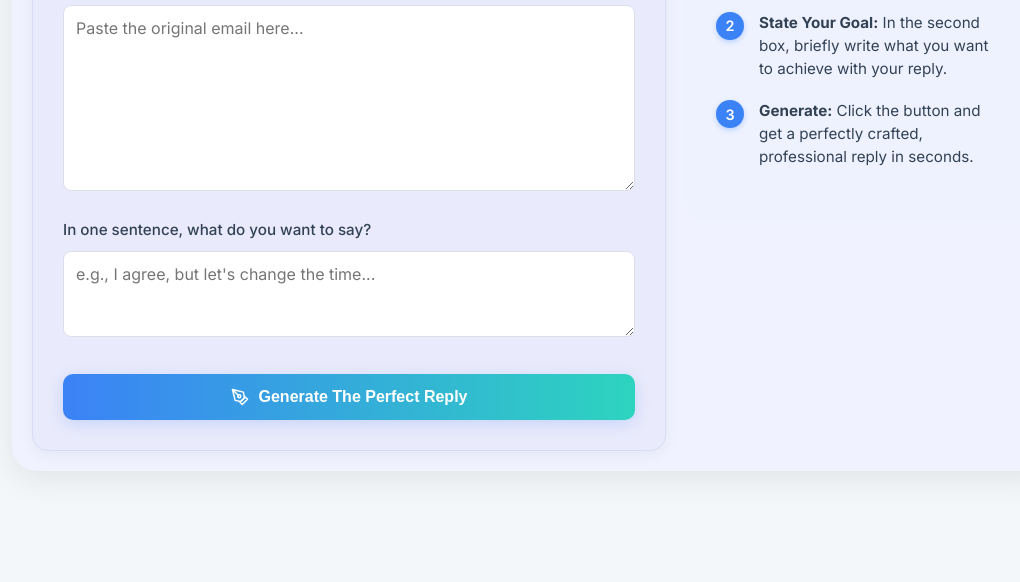
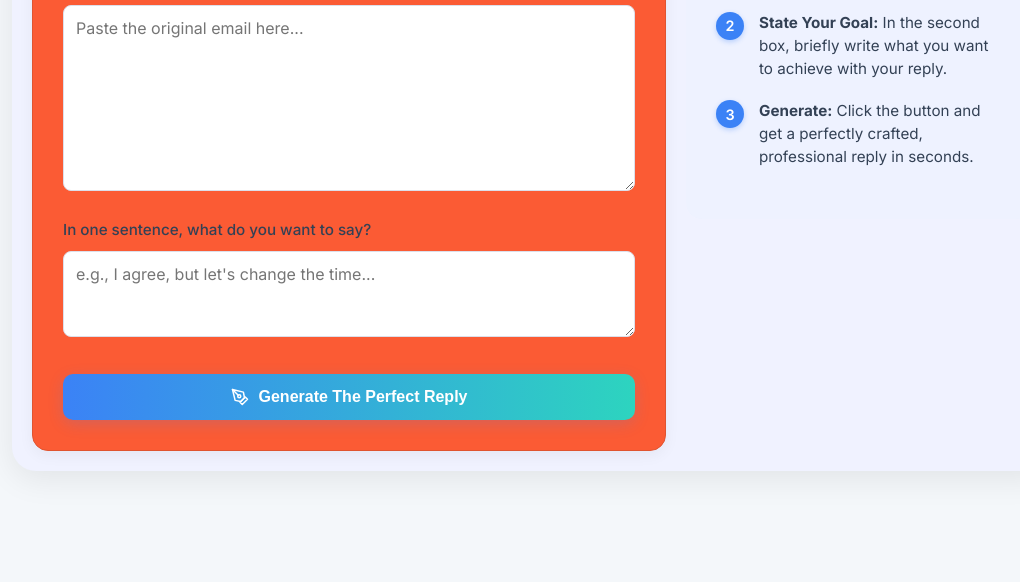
Before and after one commit to evolis123/perfect-reply, a plain HTML site: page index.html in a window 1280 px wide. Shown: the part 298-880 px from the top of the page, without its empty margins (108-1128 px from the left). Drawn offline with nearby package versions, Linux system fonts and the light colour scheme.

Commit message:
fix: Implemented exact user-provided color code

```diff
--- a/style.css
+++ b/style.css
@@ -26,13 +26,13 @@ body {
     align-items: flex-start;
 }
 
-/* Sol Form Bölməsi: Dəqiq rəng və çərçivə ilə */
+/* Sol Form Bölməsi: Sənin verdiyin dəqiq rəng kodu ilə */
 .form-section {
     flex: 2;
-    background-color: #e9eafb; /* Copilot "Discover" rənginin dəqiq kodu */
+    background-color: #FB5B34; /* Sənin verdiyin dəqiq rəng kodu */
     padding: 30px;
     border-radius: 16px;
-    border: 1px solid #d9dcf7; /* İncə çərçivə */
+    border: 1px solid #e05430; /* Çərçivə rəngini yeni fona uyğunlaşdırdım */
     box-shadow: 0 4px 15px rgba(0, 0, 0, 0.05);
 }
 
```
